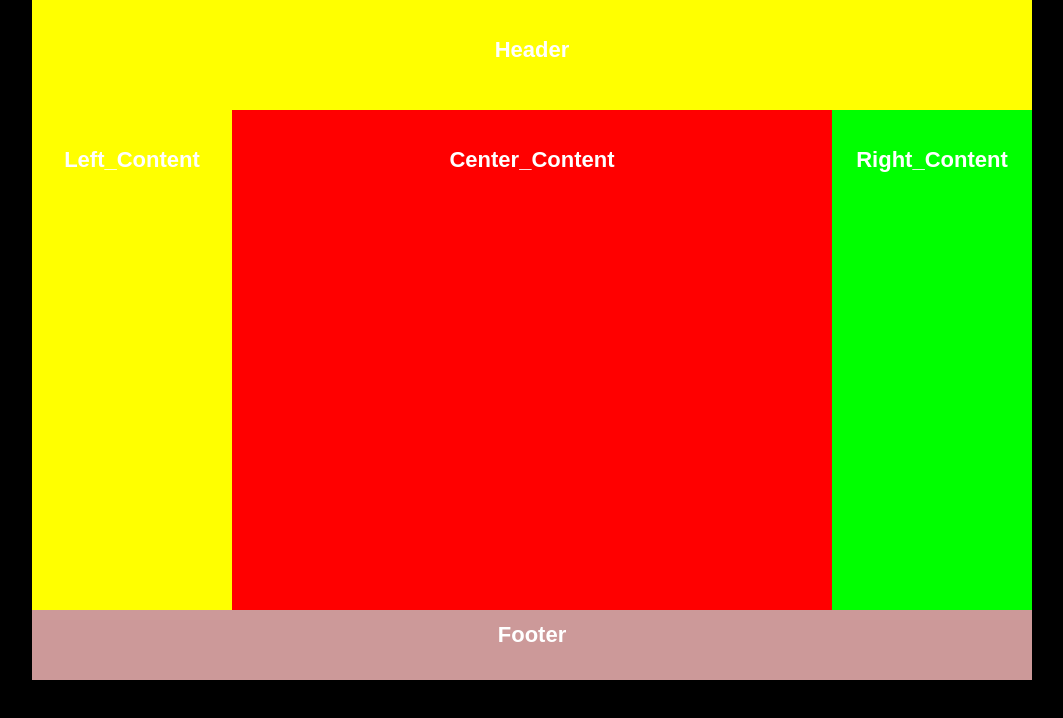
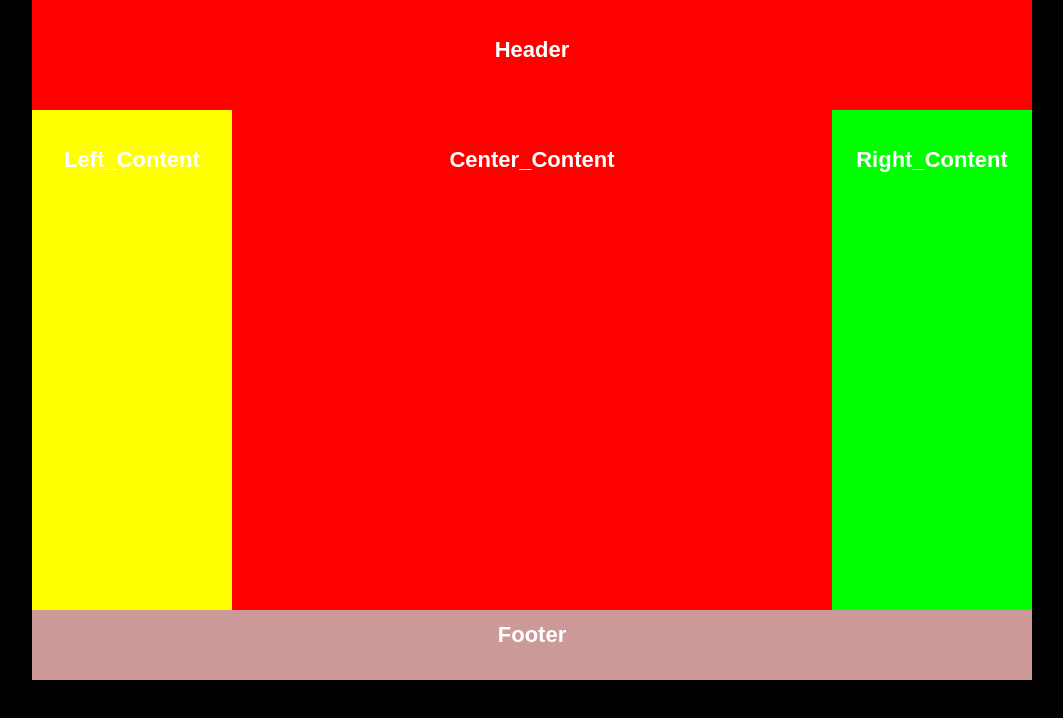
Before and after one commit to kionken68/Github, a plain HTML site: page Index.html in a window 1280 px wide. Shown: the whole page, without its empty margins (108-1171 px from the left). Drawn offline with Linux system fonts and the light colour scheme.

Commit message:
Update style.css

```diff
--- a/css/style.css
+++ b/css/style.css
@@ -27,7 +27,7 @@ body{
 /* Khai bao chung*/
 /* Khai bao header*/
 .header {
-	background:#FF0;
+	background:#F00;
 	width: 1000px;
 	height:110px;
 	line-height:100px;
```
